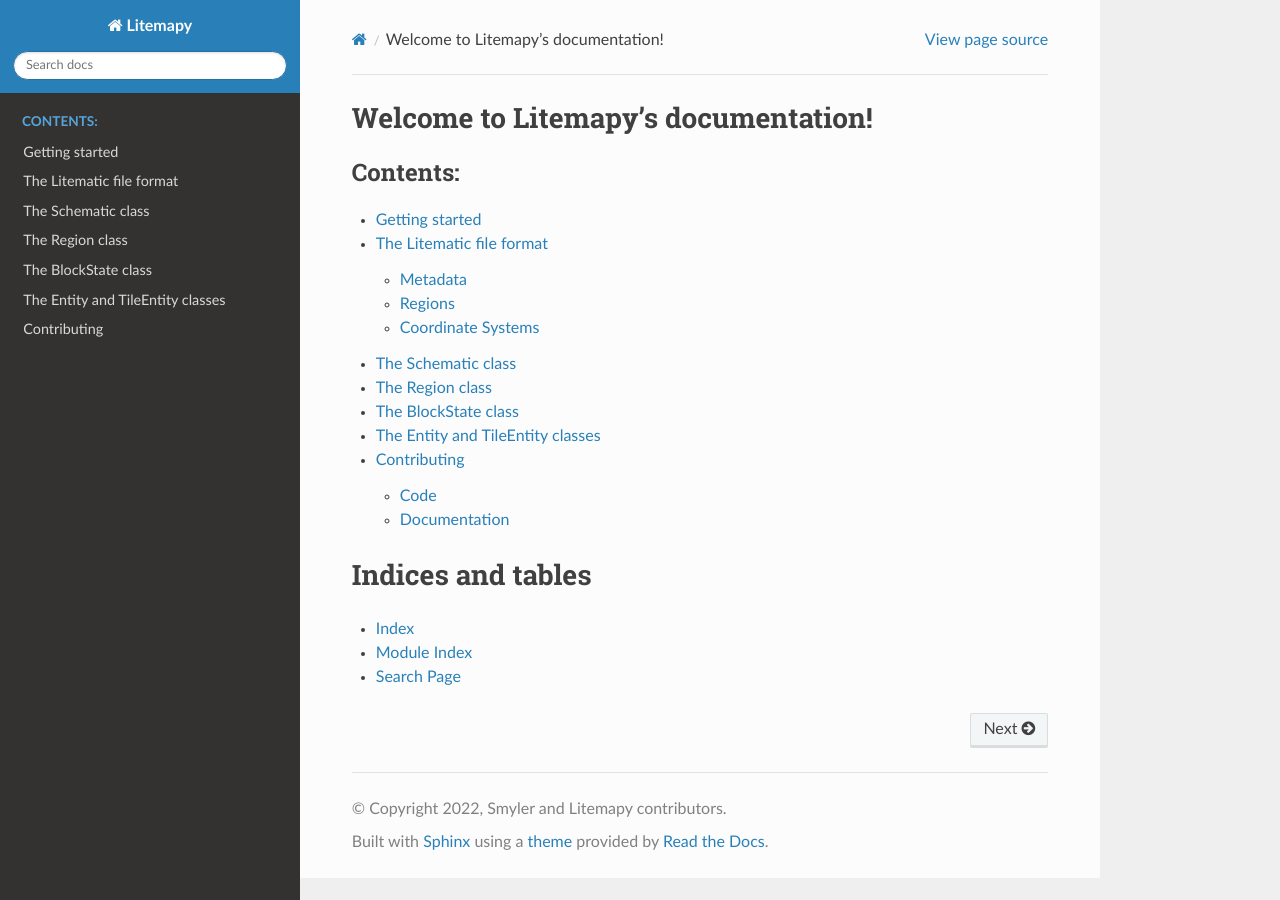
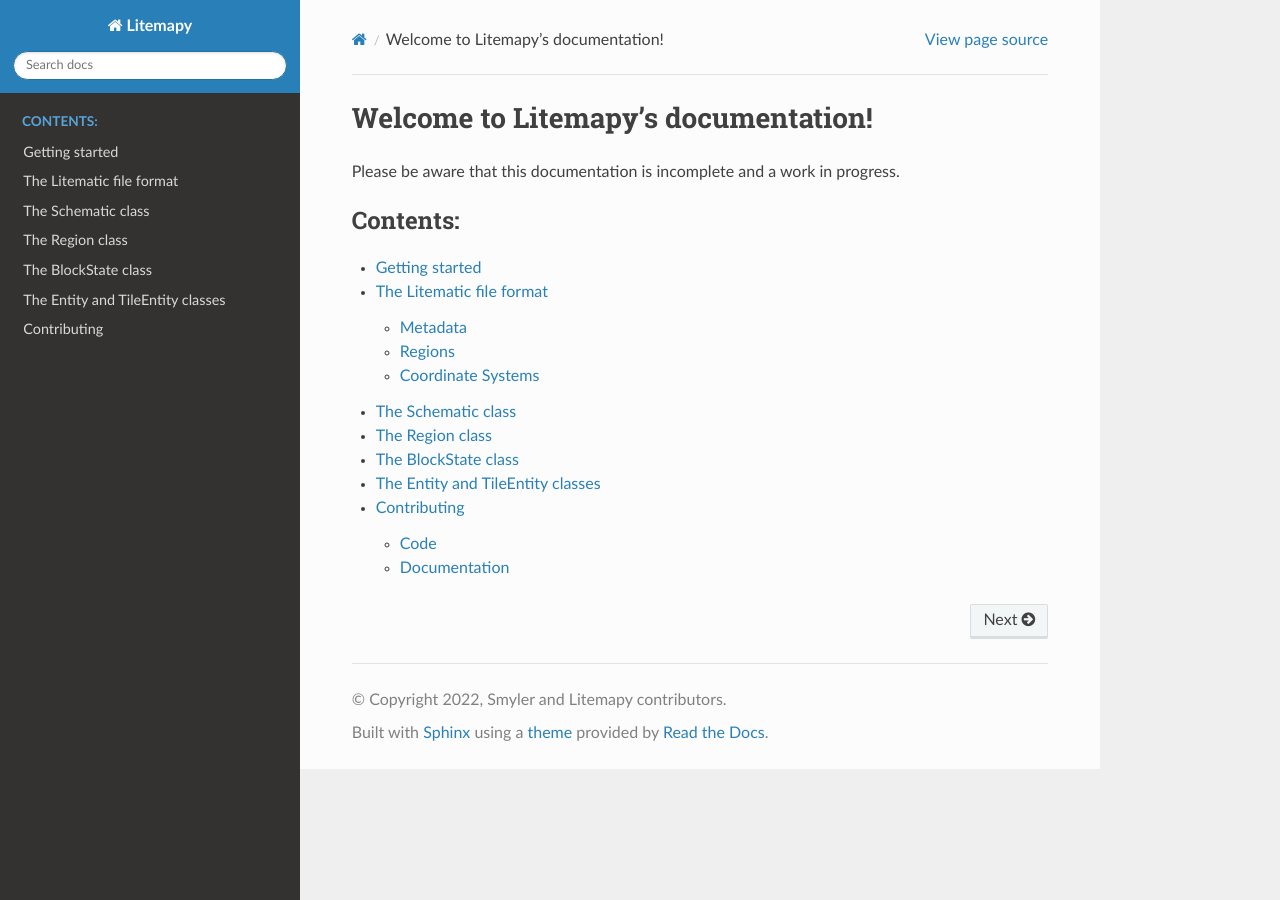
Before and after one commit to SmylerMC/litemapy, a Sphinx documentation site: the page built from docs/source/index.rst, in a window 1280 px wide. Built offline with Sphinx 7.4.7 and the Read the Docs theme 2.0.0, drawn with Linux system fonts in a browser that asks for light colours.

Commit message:
Documentation index cleanup

```diff
--- a/docs/source/index.rst
+++ b/docs/source/index.rst
@@ -1,10 +1,6 @@
-.. Litemapy documentation master file, created by
-   sphinx-quickstart on Fri Jul 15 01:08:38 2022.
-   You can adapt this file completely to your liking, but it should at least
-   contain the root `toctree` directive.
-
 Welcome to Litemapy's documentation!
 ====================================
+Please be aware that this documentation is incomplete and a work in progress.
 
 .. toctree::
    :maxdepth: 2
@@ -17,12 +13,3 @@
    blocks
    entities
    contributing
-
-
-
-Indices and tables
-==================
-
-* :ref:`genindex`
-* :ref:`modindex`
-* :ref:`search`
```
